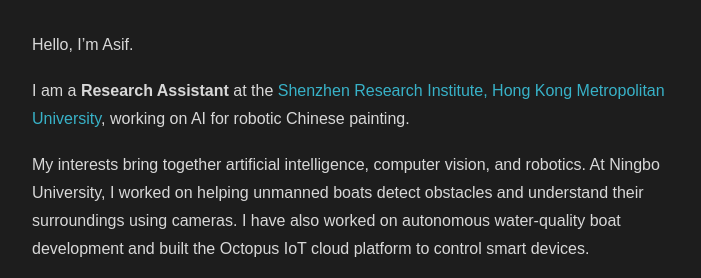
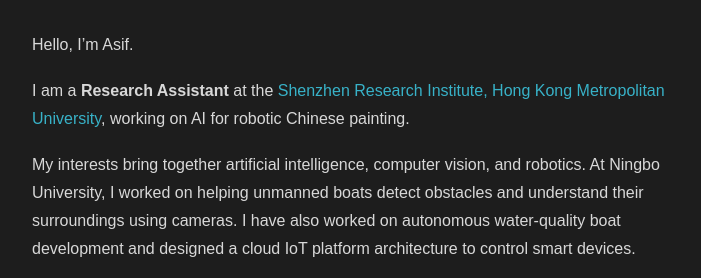
Before and after one commit to KakashiJiyayou/AH, a plain HTML site: page index.html in a window 1280 px wide. Shown: the part 202-480 px from the top of the page, 162-863 px from the left. Drawn offline with Linux system fonts and the light colour scheme.

Commit message:
Describe cloud IoT platform architecture in About bio

```diff
--- a/index.html
+++ b/index.html
@@ -27,7 +27,7 @@
         <div class="bio">
           <p>Hello, I’m Asif.</p>
           <p>I am a <strong>Research Assistant</strong> at the <span class="accent">Shenzhen Research Institute, Hong Kong Metropolitan University</span>, working on AI for robotic Chinese painting.</p>
-          <p>My interests bring together artificial intelligence, computer vision, and robotics. At Ningbo University, I worked on helping unmanned boats detect obstacles and understand their surroundings using cameras. I have also worked on autonomous water-quality boat development and built the Octopus IoT cloud platform to control smart devices.</p>
+          <p>My interests bring together artificial intelligence, computer vision, and robotics. At Ningbo University, I worked on helping unmanned boats detect obstacles and understand their surroundings using cameras. I have also worked on autonomous water-quality boat development and designed a cloud IoT platform architecture to control smart devices.</p>
           <p>I am now exploring vision-language models, world models, and reinforcement learning for robotics. In the long run, I hope to apply AI and robotics to sustainable agriculture, food security, and protecting the environment, alongside people who care about improving lives and our planet.</p>
           <p>Outside research, I enjoy cycling and exploring the city, reading, keeping fish, cooking occasionally, and making smart toys.</p>
           <div class="post-papers" aria-label="Curriculum vitae">
```
